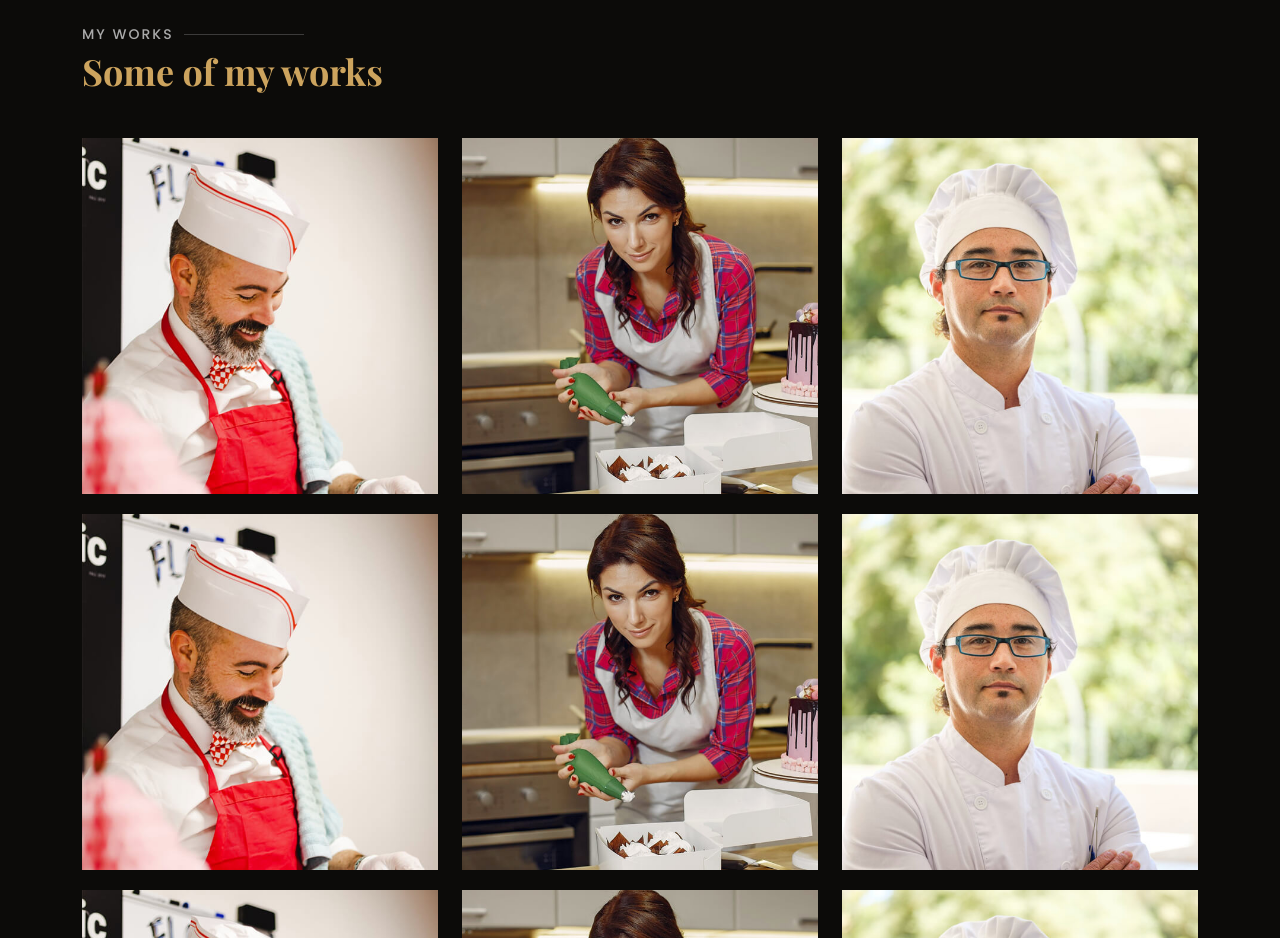
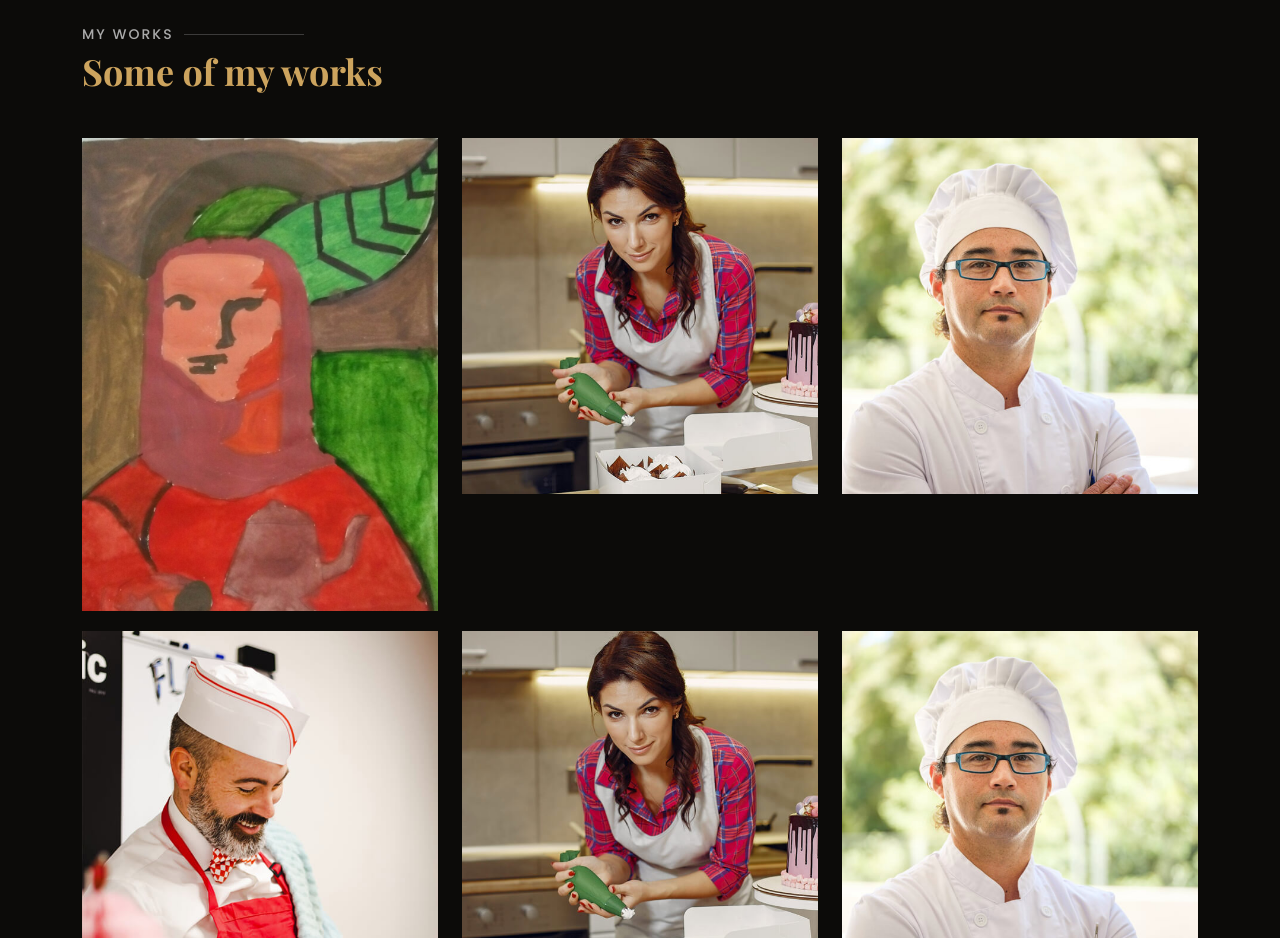
Before and after one commit to JaswinPaul/Jesna-Paul, a plain HTML site: page index.html in a window 1280 px wide. Shown: the part 1100-2038 px from the top of the page. Drawn offline with nearby package versions, Linux system fonts and the light colour scheme; a web font is replaced by a local one.

Commit message:
works updated to html , sample test

```diff
--- a/index.html
+++ b/index.html
@@ -120,7 +120,7 @@
 
           <div class="col-lg-4 col-md-6">
             <div class="member" data-aos="zoom-in" data-aos-delay="100">
-              <img src="assets/img/chefs/chefs-1.jpg" class="img-fluid" alt="">
+              <img src="assets/img/chefs/img 1.jpg" class="img-fluid" alt="">
               <div class="member-info">
                 <div class="member-info-content">
                   <h4>Walter White</h4>
```
